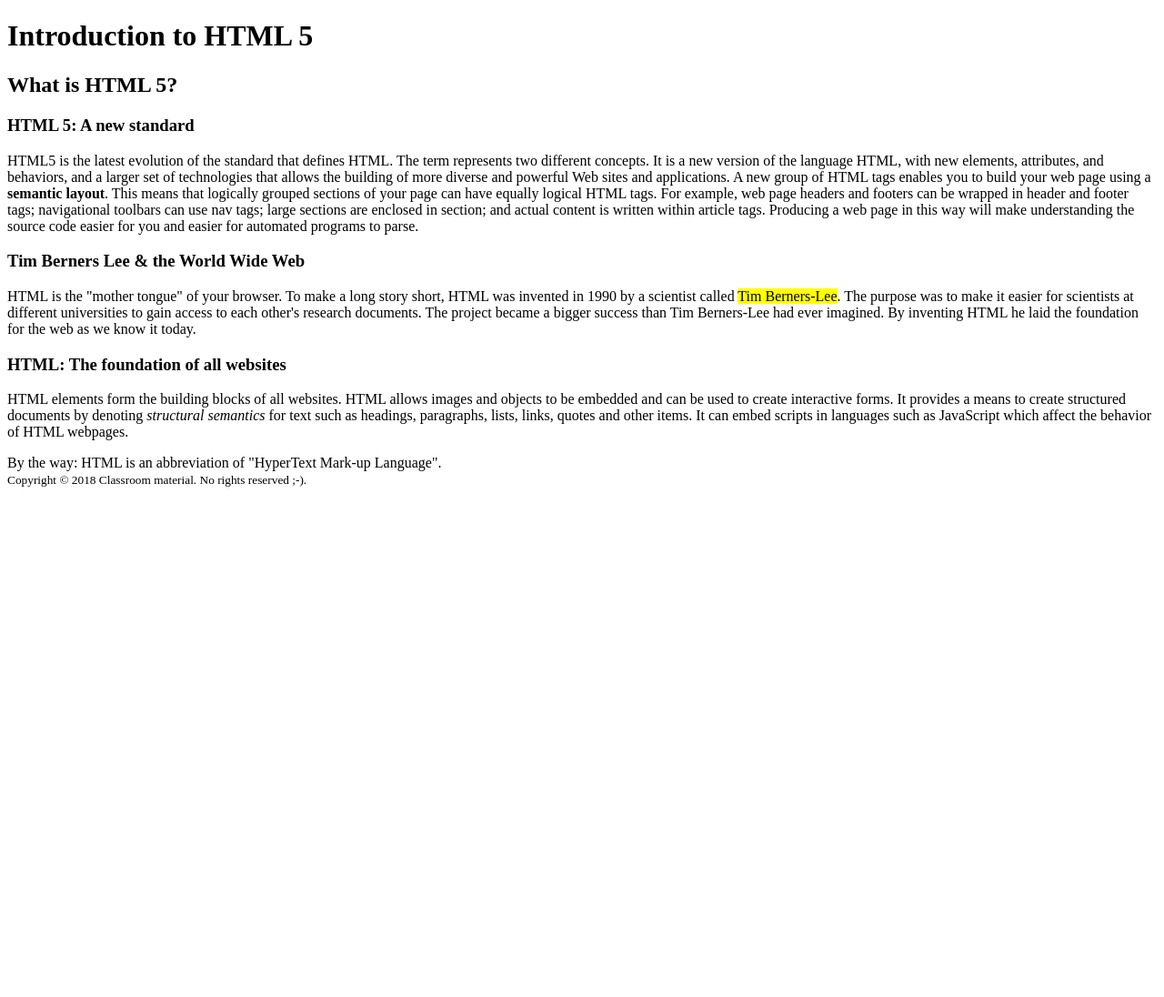
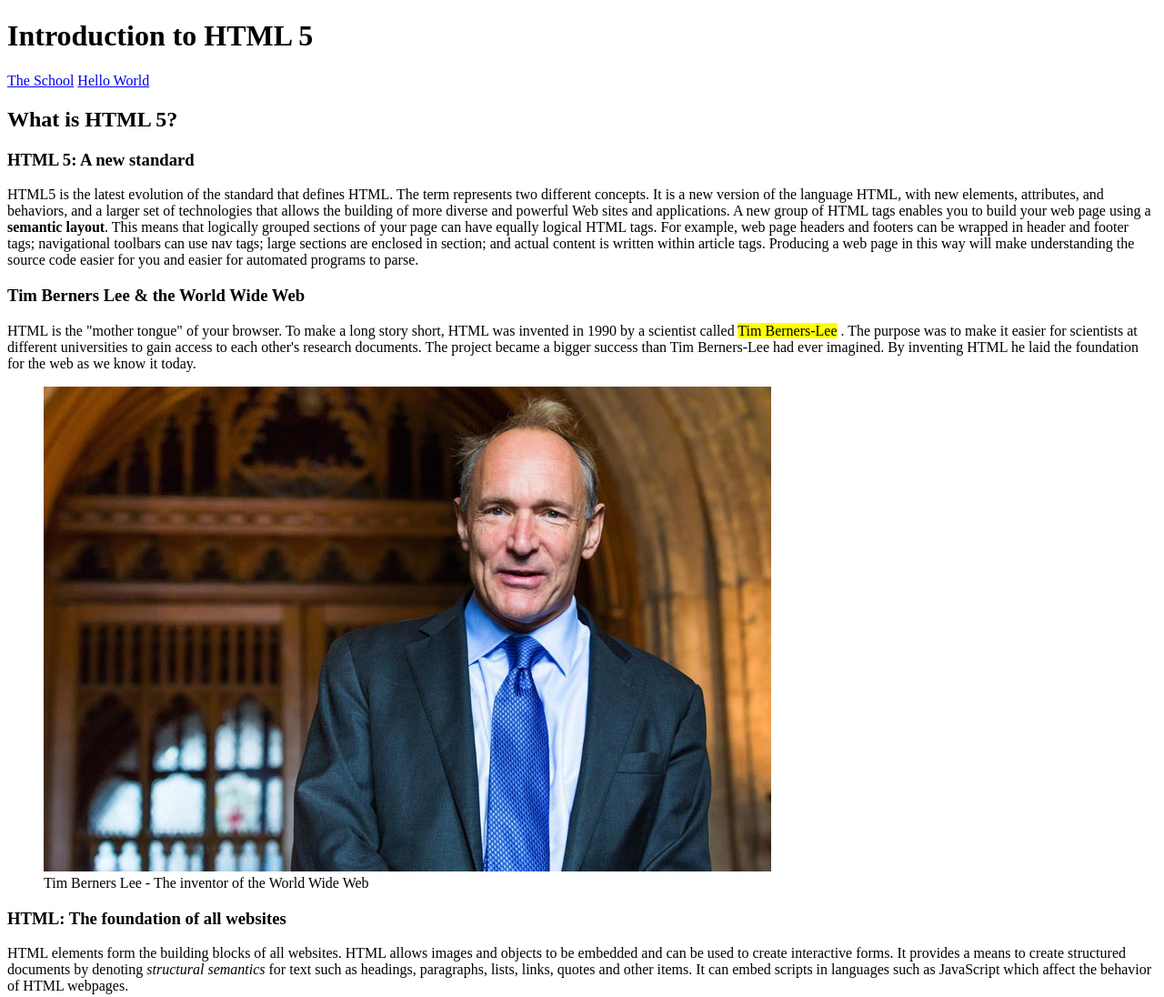
Before and after one commit to msad99/html-mul18-phillipstaehr, a plain HTML site: page index.html in a window 1280 px wide. Shown: the top 1096 px of the page at 91% size. Before the commit the page ends 800 px from the top, so only its background shows below. Drawn offline with Linux system fonts and the light colour scheme.

Commit message:
Work, Work

```diff
--- a/index.html
+++ b/index.html
@@ -1,7 +1,5 @@
 <!doctype html>
 <html lang="en">
-
-
 <head>
 <title>What is HTML 5?</title>
 <meta name="keywords" content="HTML,HTML5, Tim Berners-Lee, semantic">
@@ -9,37 +7,33 @@
 <meta name="description" content="Introduction to HTML">
 <meta name="author" content="Dr. Web">
 </head>
-
-
-
-
-
-
-
-
-
-
-
-
-
-
 <body>
 <header>
-
-
-
-<h1>Introduction to HTML 5</h1></header>
-	<section><h2>What is HTML 5?</h2></section>
-		<article><h3>HTML 5: A new standard</h3><p>HTML5 is the latest evolution of the standard that defines HTML. The term represents two different concepts. It is a new version of the language HTML, with new elements, attributes, and behaviors, and a larger set of technologies that allows the building of more diverse and powerful Web sites and applications. A new group of HTML tags enables you to build your web page using a <strong>semantic layout</strong>. This means that logically grouped  sections of your page can have equally logical HTML tags. For example, web page headers and footers can be wrapped in header and footer tags; navigational toolbars can use nav tags; large sections are enclosed in section; and actual content is written within article tags. Producing a web page in this way will make understanding the source code easier for you and easier for automated programs to parse.</p></article>
-
-		<article><h3>Tim Berners Lee &amp; the World Wide Web</h3><p>HTML is the "mother tongue" of your browser. To make a long story short, HTML was invented in 1990 by a scientist called <mark>Tim Berners-Lee</mark>. The purpose was to make it easier for scientists at different universities to gain access to each other's research documents. The project became a bigger success than Tim Berners-Lee had ever imagined. By inventing HTML he laid the foundation for the web as we know it today.</p></article>
-
-		<article><h3>HTML: The foundation of all websites</h3><p>HTML elements form the building blocks of all websites. HTML allows images and objects to be embedded and can be used to create interactive forms. It provides a means to create structured documents by denoting <em>structural semantics</em> for text such as headings, paragraphs, lists, links, quotes and other items. It can embed scripts in languages such as JavaScript which affect the behavior of HTML webpages.</p></article>
+  <h1>Introduction to HTML 5</h1>
+</header>
+	<nav>
+		<a href="//www.cphbusiness.dk/" target="_blank">The School</a>
+		<a href="MyWorld.html">Hello World</a>
+	</nav>
+<section>
+  <h2>What is HTML 5?</h2>
+</section>
+<article>
+  <h3>HTML 5: A new standard</h3>
+  <p>HTML5 is the latest evolution of the standard that defines HTML. The term represents two different concepts. It is a new version of the language HTML, with new elements, attributes, and behaviors, and a larger set of technologies that allows the building of more diverse and powerful Web sites and applications. A new group of HTML tags enables you to build your web page using a <strong>semantic layout</strong>. This means that logically grouped  sections of your page can have equally logical HTML tags. For example, web page headers and footers can be wrapped in header and footer tags; navigational toolbars can use nav tags; large sections are enclosed in section; and actual content is written within article tags. Producing a web page in this way will make understanding the source code easier for you and easier for automated programs to parse.</p>
+</article>
+<article>
+  <h3>Tim Berners Lee &amp; the World Wide Web</h3>
+  <p>HTML is the "mother tongue" of your browser. To make a long story short, HTML was invented in 1990 by a scientist called
+    <mark>Tim Berners-Lee</mark>
+    . The purpose was to make it easier for scientists at different universities to gain access to each other's research documents. The project became a bigger success than Tim Berners-Lee had ever imagined. By inventing HTML he laid the foundation for the web as we know it today.</p>
+	<figure><img src="./billeder/tim-bernes-lee.jpg" width="800" height="533" alt="Portrait of Tim Berners Lee"/><figcaption>Tim Berners Lee - The inventor of the World Wide Web</figcaption></figure>
+</article>
+<article>
+  <h3>HTML: The foundation of all websites</h3>
+  <p>HTML elements form the building blocks of all websites. HTML allows images and objects to be embedded and can be used to create interactive forms. It provides a means to create structured documents by denoting <em>structural semantics</em> for text such as headings, paragraphs, lists, links, quotes and other items. It can embed scripts in languages such as JavaScript which affect the behavior of HTML webpages.</p>
+</article>
 <aside>By the way: HTML is an abbreviation of "HyperText Mark-up Language".</aside>
-
-	<footer><small>Copyright &copy; 2018 Classroom material. No rights reserved ;-).</small></footer></body>
-
-
-
-
+<footer><small>Copyright &copy; 2018 Classroom material. No rights reserved ;-).</small></footer>
+</body>
 </html>
```
Also changed, not shown: MyWorld.html (added, +35 -0 lines), billeder/tim-bernes-lee.jpg (added), materialer/Sir_Tim_Berners-Lee.jpg (added). Lines whose indentation alone changed are shown as unchanged.
